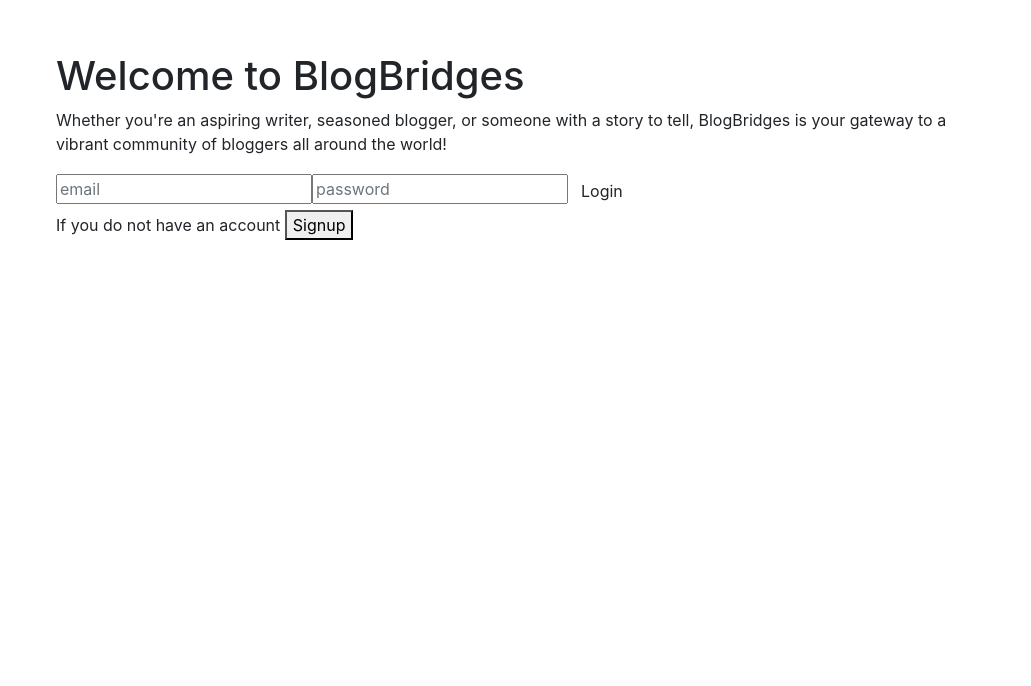
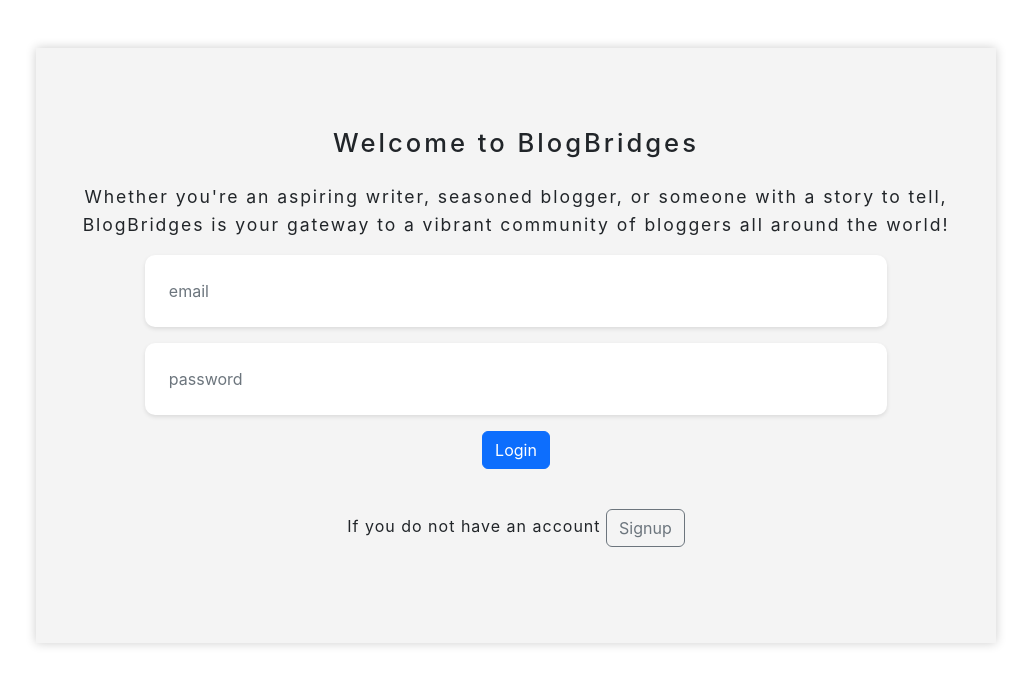
Before and after one commit to zitsko/Mini-Blogging-Platform, a React (Create React App) app in the folder client/: page / in a window 1280 px wide. Shown: the top 686 px of the page, without its empty margins (124-1155 px from the left). Built offline with nearby package versions, Linux system fonts and the light colour scheme.

Commit message:
update login signup and edit delete styles

```diff
--- a/client/src/Components/BlogList.js
+++ b/client/src/Components/BlogList.js
@@ -4,6 +4,7 @@ import { useState, useEffect } from "react";
 import { useNavigate, Link } from "react-router-dom";
 import axios from "axios";
 import backendUrl from "../configBackend";
+import { Button } from "react-bootstrap";
 
 function BlogList() {
   //-------- Use Effect-----------
@@ -94,13 +95,19 @@ function BlogList() {
           <p>{blog.text}</p>
           <p>By: {blog.author.email}</p>
           <p>Created at: {new Date(blog.createdAt).toLocaleString()}</p>
+
           {user._id === blog.author._id && (
-            <div>
-              <button onClick={() => handleEdit(blog._id)}>Edit</button>
-              <button onClick={() => handleDelete(blog._id)}>Delete</button>
-            </div>
+            <div className="d-flex gap-2"> {/* Bootstrap class to add space between buttons */}
+            <Button variant="primary" onClick={() => handleEdit(blog._id)}>
+              Edit
+            </Button>
+            <Button variant="danger" onClick={() => handleDelete(blog._id)}>
+              Delete
+            </Button>
+          </div>
           )}
         </div>
+
       ))}
     </div>
   );
--- a/client/src/Components/Login.js
+++ b/client/src/Components/Login.js
@@ -29,7 +29,7 @@ function Login() {
     <div className="signup-login-container app-layout">
 
         <h1 className="app-title ">Welcome to BlogBridges</h1>
-        <p className="headline-text">
+        <p className="headline-text mt-4">
         Whether you're an aspiring writer, seasoned blogger, or someone with a
         story to tell, BlogBridges is your gateway to a vibrant
         community of bloggers all around the world!
@@ -53,7 +53,7 @@ function Login() {
           }}
         />
         <button
-          className="btn primary-btn"
+          className="btn btn-primary"
           onClick={() => {
             login();
           }}
@@ -61,10 +61,11 @@ function Login() {
           Login
         </button>
       </div>
+
       <p className="info-text">
         If you do not have an account{" "}
         <button
-          className="signup-login-switch-btn "
+          className="btn btn-outline-secondary "
           onClick={() => {
             toSignup();
           }}
@@ -73,6 +74,7 @@ function Login() {
           Signup
         </button>
       </p>
+
     </div>
   );
 }
--- a/client/src/Components/Signup.js
+++ b/client/src/Components/Signup.js
@@ -27,7 +27,7 @@ function Signup() {
   return (
     <div className="signup-login-container app-layout">
       <h1 className="app-title ">Welcome to BlogBridges</h1>
-      <p className="headline-text">
+      <p className="headline-text mt-4">
         Whether you're an aspiring writer, seasoned blogger, or someone with a
         story to tell, BlogBridges is your gateway to a vibrant
         community of bloggers all around the world!Signup to learn more!
@@ -50,7 +50,7 @@ function Signup() {
           }}
         />
         <button
-          className="btn primary-btn"
+          className="btn btn-primary"
           onClick={() => {
             signup();
           }}
@@ -61,7 +61,7 @@ function Signup() {
       <p className="info-text">
         If you have an account{" "}
         <button
-          className="signup-login-switch-btn"
+          className="btn btn-outline-secondary"
           onClick={() => {
             toLogin();
           }}
--- a/client/src/Styles/Base.css
+++ b/client/src/Styles/Base.css
@@ -11,7 +11,29 @@ code {
   font-family: source-code-pro, Menlo, Monaco, Consolas, 'Courier New',
     monospace;
 }
+/*------ Variables ------ */
+:root {
+    --fs-text: 1.1rem;
+    --fs-title: 1.5rem;
+    --main-bg-color: #f4f4f4;
+    --dark-color: #212427;
+    --white-color: #ffffff;
+    --danger-color: #e71c1c;
+    --primary-color: #2e5ca7ec;
+    --hover-primary-color: #1954b2ec;
 
+  }
+
+
+/*----- Layouts ------*/
+.app-layout{
+  max-width: 60rem;
+  margin: 0 auto;
+  padding: 1.25rem;
+  margin-top: 2rem;
+}
+
+/*----- Other -------*/
 ul{
   list-style-type: none;
 }
@@ -20,11 +42,3 @@ ul{
   color: #6c757d;
   font-size: 1rem;
 }
-
-/*----- Layouts ------*/
-.app-layout{
-  max-width: 60rem;
-  margin: 0 auto;
-  padding: 1.25rem;
-  margin-top: 2rem;
-}
--- /dev/null
+++ b/client/src/Styles/Signup-Login.css
@@ -0,0 +1,48 @@
+.signup-login-container {
+    margin-top: 3rem;
+    box-shadow: 0 0 0.625rem rgba(0, 0, 0, 0.2);
+    padding: 5rem 1rem;
+    background-color: #f4f4f4;
+ }
+
+.app-title {
+   font-size: 1.6rem;
+   text-align: center;
+   letter-spacing: 3px;
+   color: var(--clr-primary);
+ }
+
+ .headline-text{
+   text-align: center;
+   line-height: 1.6;
+   letter-spacing: 1.9px;
+   font-size: var(--fs-text);
+ }
+
+ .headline-text span{
+   color: var(--clr-primary);
+ }
+
+ .input-button-container{
+   display:flex;
+   flex-direction: column;
+   gap:1rem;
+   align-items: center;
+ }
+
+ .signup-login-inputs{
+   padding: 1.5rem;
+ border: none;
+ width: 80%;
+ border-radius: 0.625rem;
+ box-shadow: 0 0.125rem 0.25rem rgba(0, 0, 0, 0.1);
+ background-color: #ffffff;
+ background-color: var(--white-color);
+ }
+
+
+ .info-text{
+   text-align: center;
+   letter-spacing: 1px;
+   margin-top:2.5rem;
+}
--- a/client/src/index.js
+++ b/client/src/index.js
@@ -3,6 +3,7 @@ import ReactDOM from 'react-dom/client';
 import "bootstrap/dist/css/bootstrap.css";
 import './Styles/Base.css';
 import './Styles/BlogForm.css';
+import './Styles/Signup-Login.css'
 
 import App from './App';
 
```
